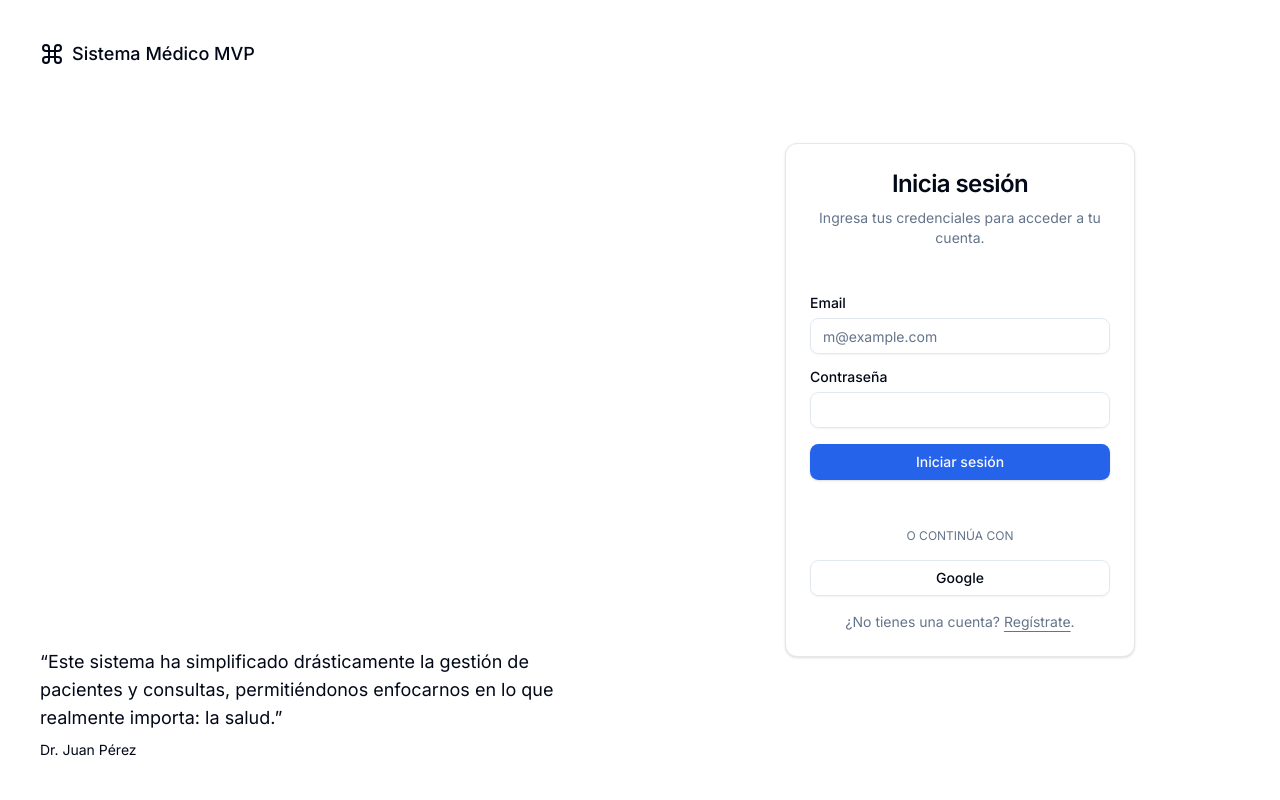
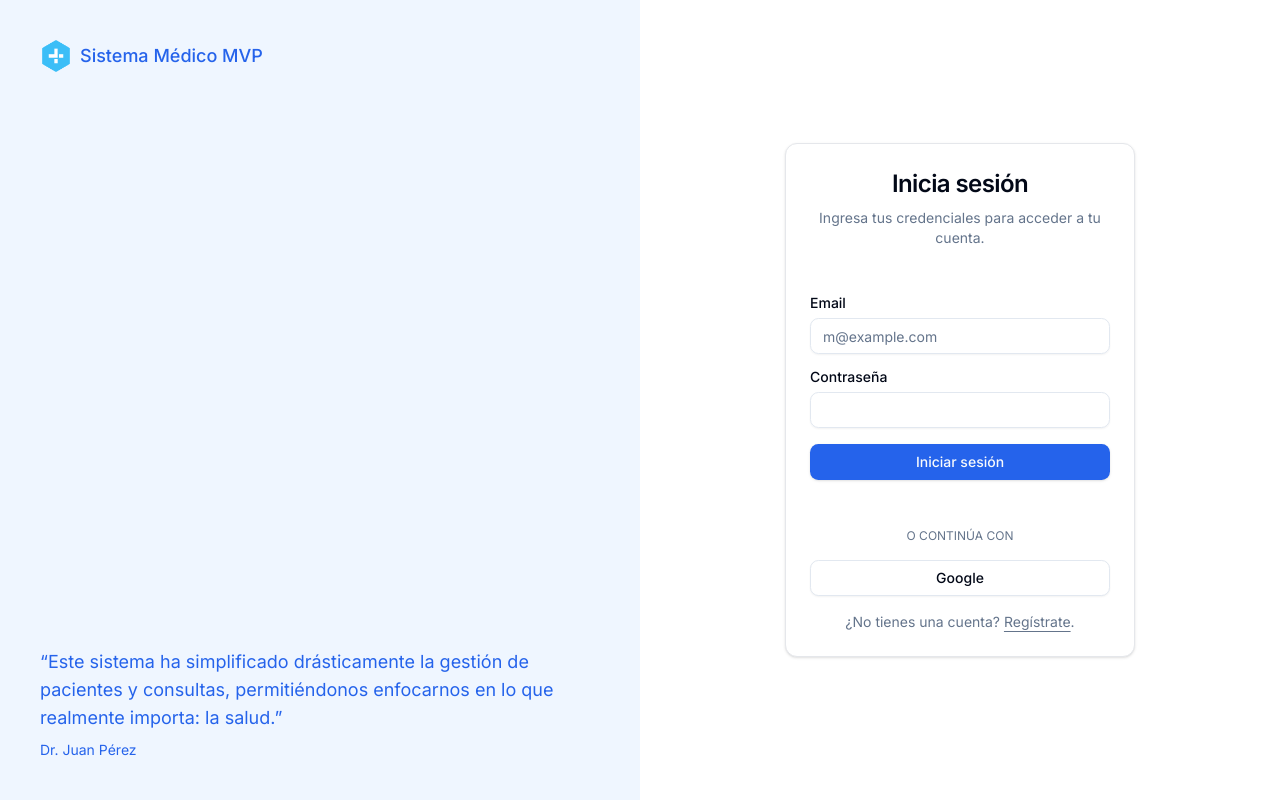
Before and after one commit to aortiz13/sistema-medico-cliente, a Next.js app: page / in a window 1280 px wide. Built offline with nearby package versions, Linux system fonts and the light colour scheme; no server answers.

Commit message:
cambio look

```diff
--- a/app/page.tsx
+++ b/app/page.tsx
@@ -3,6 +3,7 @@
 import { useState } from 'react';
 import { useRouter } from 'next/navigation';
 import Link from 'next/link';
+import Image from 'next/image'; // Importa el componente Image de Next.js
 
 // Importa los componentes de Shadcn UI
 import { Button } from '@/components/ui/button';
@@ -49,24 +50,18 @@ export default function AuthenticationPage() {
     // Contenedor principal con grid para dividir la pantalla en dos columnas en pantallas grandes
     <div className="container relative h-screen flex-col items-center justify-center grid lg:max-w-none lg:grid-cols-2 lg:px-0">
       {/* Panel izquierdo (visible solo en pantallas grandes) */}
-      {/* Modificado para tener un fondo blanco y texto oscuro */}
-      <div className="relative hidden h-full flex-col bg-white p-10 text-foreground dark:border-r lg:flex">
-        {/* Se ha eliminado el div con bg-zinc-900 que causaba el fondo oscuro */}
+      {/* Fondo con el color 'auth-background' y texto con 'text-primary' */}
+      <div className="relative hidden h-full flex-col bg-auth-background p-10 text-primary dark:border-r lg:flex">
         {/* Contenido del panel izquierdo */}
         <div className="relative z-20 flex items-center text-lg font-medium">
-          {/* Aquí podrías poner tu logo o el nombre de tu sistema */}
-          <svg
-            xmlns="http://www.w3.org/2000/svg"
-            viewBox="0 0 24 24"
-            fill="none"
-            stroke="currentColor"
-            strokeWidth="2"
-            strokeLinecap="round"
-            strokeLinejoin="round"
-            className="mr-2 h-6 w-6"
-          >
-            <path d="M15 6v12a3 3 0 1 0 3-3H6a3 3 0 1 0 3 3V6a3 3 0 1 0-3 3h12a3 3 0 1 0-3-3" />
-          </svg>
+          {/* Logo de la aplicación */}
+          <Image
+            src="/logo.png" // Ruta de tu logo
+            alt="Logo Sistema Médico MVP"
+            width={32} // Ajusta el ancho según sea necesario
+            height={32} // Ajusta la altura según sea necesario
+            className="mr-2 rounded-full" // Clases de Tailwind para el estilo del logo
+          />
           Sistema Médico MVP
         </div>
         <div className="relative z-20 mt-auto">
--- a/tailwind.config.ts
+++ b/tailwind.config.ts
@@ -54,6 +54,8 @@ const config: Config = {
   			},
   			'success-custom': '#2ECC71',
   			'warning-custom': '#F39C12',
+        // Nuevo color para el fondo del panel izquierdo
+        'auth-background': 'hsl(213.8 100% 96.9%)', // Un azul grisáceo muy claro, similar al ejemplo
   			chart: {
   				'1': 'hsl(var(--chart-1))',
   				'2': 'hsl(var(--chart-2))',
```
